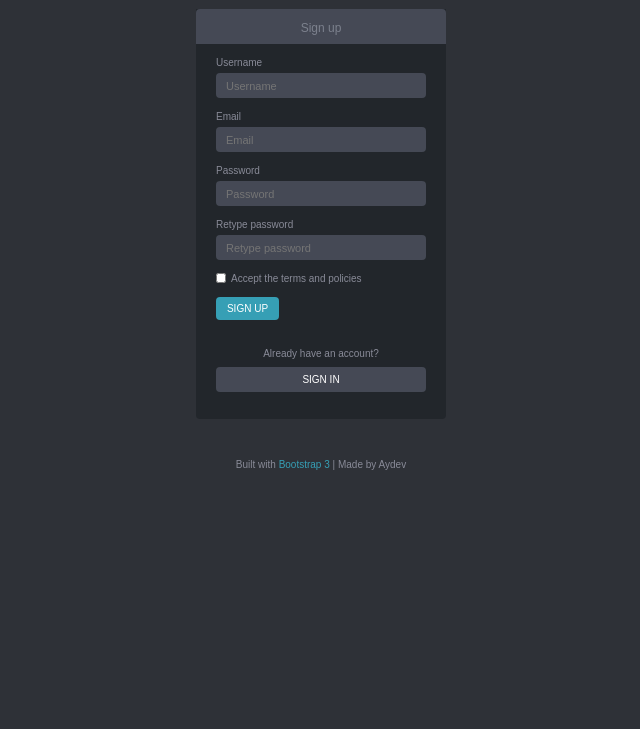
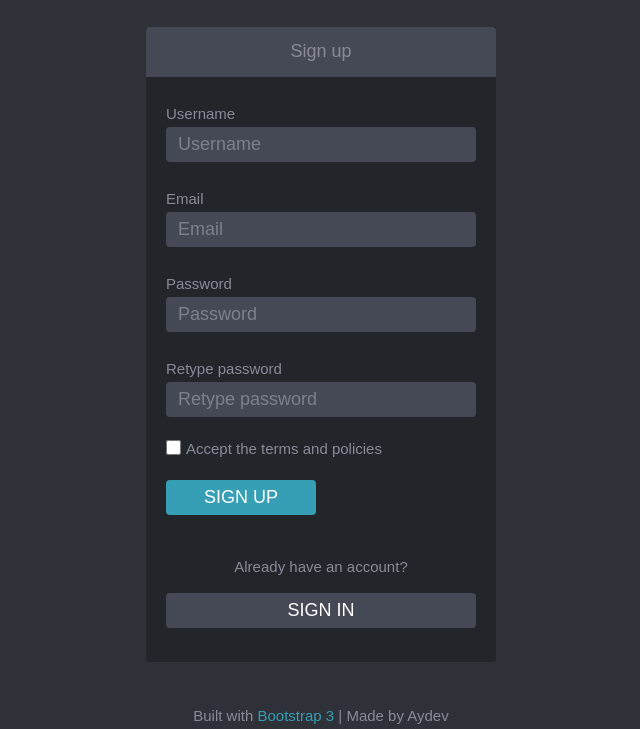
Before and after one commit to SauliusPipiras/3_practice, a plain HTML site: page Xtra_form/index.html in a window 1280 px wide. Shown: the part 73-802 px from the top of the page, without its empty margins (319-959 px from the left). Drawn offline with Linux system fonts and the light colour scheme.

Commit message:
Adedd media queries

```diff
--- a/Xtra_form/style.css
+++ b/Xtra_form/style.css
@@ -1,12 +1,24 @@
+html {
+   height: 100%;
+   width: 100%;
+}
 body {
+   box-sizing: border-box;
    background-color: #2e3137;
    font-family: Arial, Helvetica, sans-serif;
+   display: flex;
+   justify-content: center;
+   align-items: center;
+   height: 100%;
+   width: 100%;
+   margin: 0;
 }
 main {
    display: flex;
    flex-direction: column;
    justify-content: center;
    align-items: center;
+   width: 100%;
 }
 .top {
    text-align: center;
@@ -56,7 +68,7 @@ input {
    height: 10px;
    margin: 0;
 }
-.placeholder {
+::placeholder {
    color: #7c818d;
    font-size: 12px;
 }
@@ -98,3 +110,59 @@ input {
 .blue {
    color: #369fb5;
 }
+@media (min-width: 640px) {
+   .form {
+      width: 350px;
+      height: 635px;
+   }
+   h1 {
+      font-size: 30px;
+   }
+   .header {
+      height: 50px;
+   }
+   .placeholder {
+      font-size: 18px;
+      margin-top: 14px;
+   }
+   input {
+      width: 310px;
+      height: 35px;
+      padding: 4px 0 0 12px;
+   }
+   p {
+      font-size: 15px;
+   }
+   ::placeholder {
+      font-size: 18px;
+   }
+   .accept {
+      width: 310px;
+      font-size: 15px;
+      margin-top: 10px;
+   }
+   .checkbox {
+      width: 15px;
+      height: 15px;
+   }
+   .button {
+      margin-right: 100px;
+   }
+   .sign-up {
+      width: 150px;
+      height: 35px;
+      font-size: 18px;
+      margin-top: 10px;
+   }
+   .sign-in {
+      width: 310px;
+      height: 35px;
+      font-size: 18px;
+   }
+   .item {
+      margin-top: 10px;
+   }
+   .top {
+      margin-bottom: 30px;
+   }
+}
```
